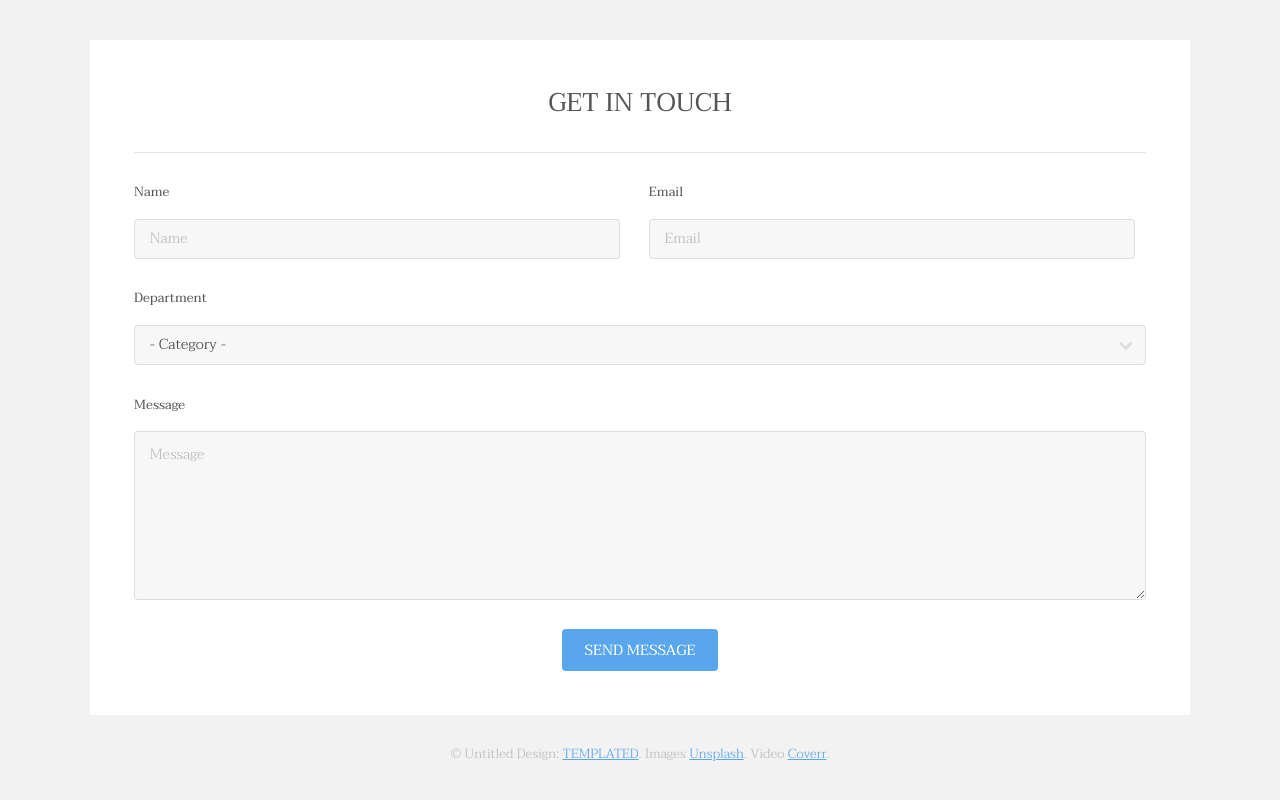
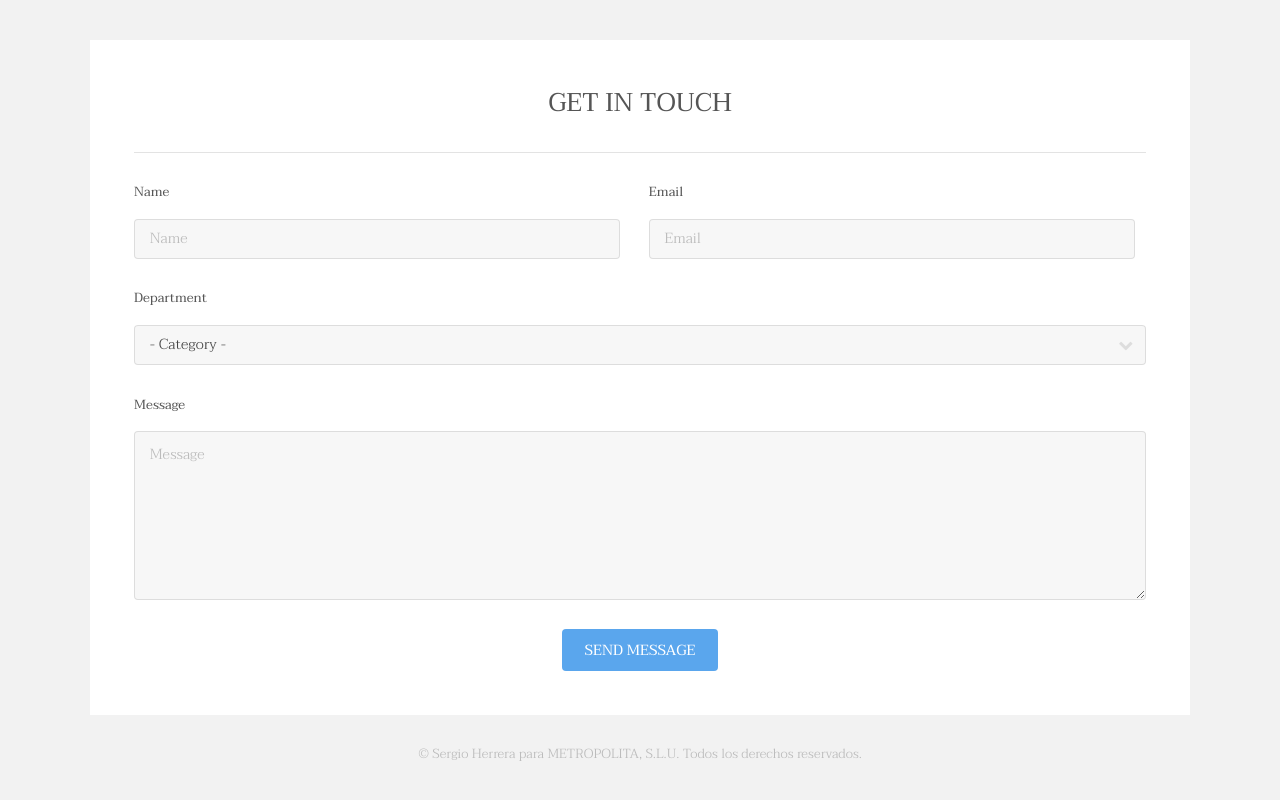
Before and after one commit to sherrera-prog/04_REP_METROPOLITA, a plain HTML site: page index.html in a window 1280 px wide. Shown: the part 3231-4031 px from the top of the page. Drawn offline with Linux system fonts and the light colour scheme.

Commit message:
Cambios en el pie de página por Sergio

```diff
--- a/index.html
+++ b/index.html
@@ -194,7 +194,7 @@
 						</div>
 					</section>
 					<div class="copyright">
-						&copy; Untitled Design: <a href="https://templated.co/">TEMPLATED</a>. Images <a href="https://unsplash.com/">Unsplash</a>. Video <a href="http://coverr.co/">Coverr</a>.
+						&copy; Sergio Herrera para METROPOLITA, S.L.U. Todos los derechos reservados.
 					</div>
 				</div>
 			</footer>
```
